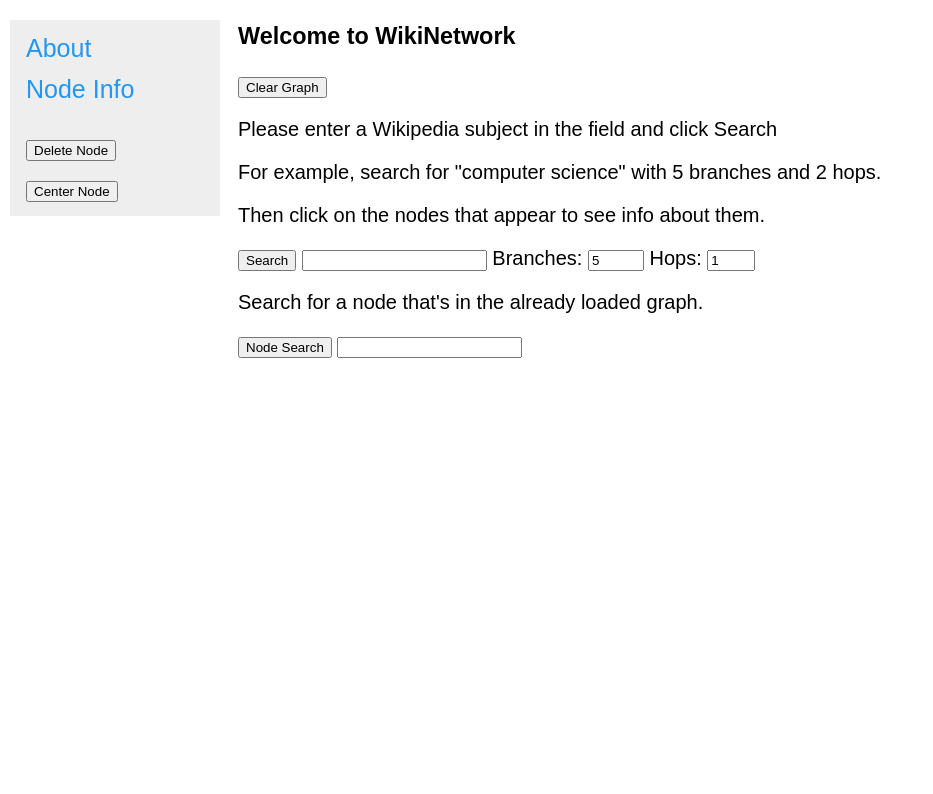
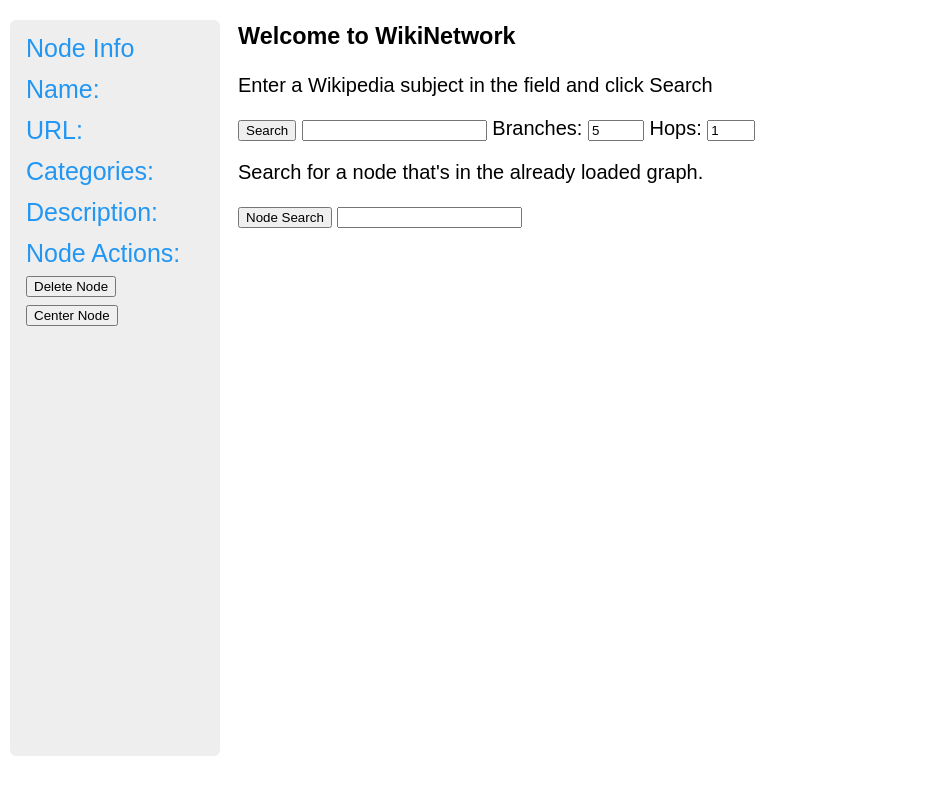
Before and after one commit to alexlk42/WikiNetwork, a website: page wikinetwork.htm in a window 1280 px wide. Shown: the whole page, without its empty margins (0-933 px from the left). Drawn offline with nearby package versions, Linux system fonts and the light colour scheme.

Commit message:
worked on cleaning up frontend

```diff
--- a/force_directed_network.js
+++ b/force_directed_network.js
@@ -133,13 +133,13 @@
 function handleClick(d,i){
   // Add this node's metadata to the sidebar
   d3.select("#nodename")
-    .text("Name: " + d.id);
+    .text(d.id);
   d3.select("#nodeurl")
-    .html("URL: <a target='_blank' href='" + d.url + "'>Wiki Link</a>");
+    .html("<a target='_blank' href='" + d.url + "'>Wiki Link</a>");
 
   // Drop the category information into a list
   var ul = d3.select("#nodecategories")
-    .html("Categories: <ul></ul>")
+    .html("<ul></ul>")
     .selectAll('li')
     .data(d.categories)
     .enter()
@@ -147,7 +147,7 @@
     .html(String);
 
   d3.select("#nodedescription")
-    .text("Description: " + d.description);
+    .text(d.description);
 
   //d3.select(this).node().remove(); // This will remove the node upon click
 
--- a/wikinetwork.css
+++ b/wikinetwork.css
@@ -5,6 +5,7 @@
 
 .sidebar {
     width: 210px;
+    height: 90%;
     position: fixed;
     z-index: 1;
     top: 20px;
@@ -12,14 +13,23 @@
     background: #eee;
     overflow-x: hidden;
     padding: 8px 0;
+    border-radius: 6px;
 }
 
-.sidebar a {
+.sidebar > * {
     padding: 6px 8px 6px 16px;
     text-decoration: none;
     font-size: 25px;
     color: #2196F3;
     display: block;
+}
+
+.nodeInfo {
+  padding: 6px 8px 6px 16px;
+  text-decoration: none;
+  font-size: 16px;
+  color: #000;
+  display: block;
 }
 
 .sidebar a:hover {
--- a/wikinetwork.htm
+++ b/wikinetwork.htm
@@ -31,7 +31,7 @@
 				}
 
 				function handleCenter() {
-					var selectedTitle = $("#nodename").text().substring(6);
+					var selectedTitle = $("#nodename").text();
 					$("#searchField").val(selectedTitle);
 					handleSearch();
 				}
@@ -44,27 +44,24 @@
 
 		<!-- Sidebar -->
 		<div class="sidebar">
-		  <a href="#about">About</a>
-		  <a href="#nodeinfo">Node Info</a>
-		    <BLOCKQUOTE id="nodename"> </BLOCKQUOTE>
-		    <BLOCKQUOTE id="nodeurl"> </BLOCKQUOTE>
-		    <BLOCKQUOTE id="nodecategories"> </BLOCKQUOTE>
-		    <BLOCKQUOTE id="nodedescription"> </BLOCKQUOTE>
-		  <a><button type="button" class="btn btn-default" onclick="handleDelete()">Delete Node</button></a>
-			<a><button type="button" onclick = "handleCenter()">Center Node</button></a>
+		  <span>Node Info</span>
+			<div>
+		  	Name: <div class="nodeInfo" id="nodename"></div>
+		  	URL: <div class="nodeInfo" id="nodeurl"></div>
+		  	Categories: <div class="nodeInfo" id="nodecategories"></div>
+		  	Description: <div class="nodeInfo" id="nodedescription"></div>
+				Node Actions:
+				<button type="button" onclick="handleDelete()">Delete Node</button>
+				<button type="button" onclick = "handleCenter()">Center Node</button>
+			</div>
 		</div>
 		<!-- /sidebar-->
 
 
 		<div class="main">
 		  <h3>Welcome to WikiNetwork</h3>
-		  <form action = "http://127.0.0.1:3000/clear" method = "GET">
-			 <input type = "submit" value = "Clear Graph">
-		  </form>
 
-		  <p>Please enter a Wikipedia subject in the field and click Search</p>
-			<p>For example, search for "computer science" with 5 branches and 2 hops.</p>
-      <p>Then click on the nodes that appear to see info about them.<p>
+		  <p>Enter a Wikipedia subject in the field and click Search</p>
 			<button onclick="handleSearch()" type="button">Search</button>
 			<input id="searchField" type="text">
       <label for="branchesField">Branches:</label>
```
